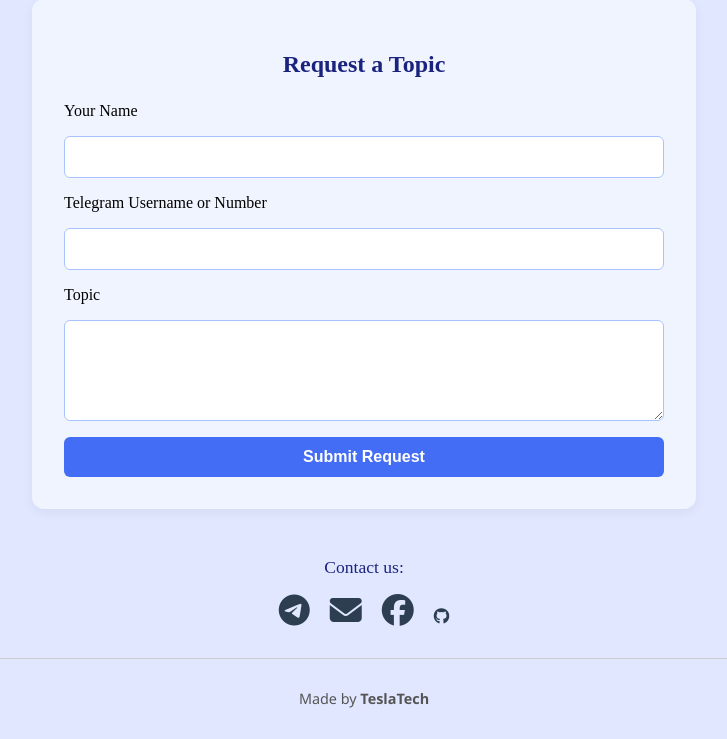
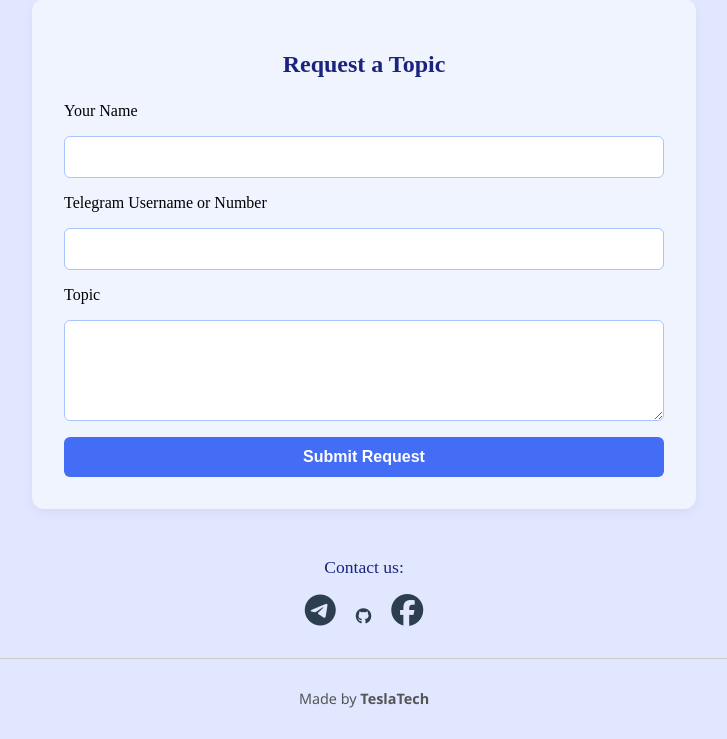
Before and after one commit to teshahriar/TopicDekho, a Flask app: page /request in a window 1280 px wide. Shown: the part 129-868 px from the top of the page, without its empty margins (276-1003 px from the left). Run offline with Flask 3, Linux system fonts and the light colour scheme; some libraries are stand-ins or nearby versions.

Commit message:
Update request.html

```diff
--- a/templates/request.html
+++ b/templates/request.html
@@ -36,8 +36,7 @@
 <div class="contact-icons">
   <p>Contact us:</p>
   <a href="https://t.me/@Teslashahriar" target="_blank"><i class="fab fa-telegram fa-2x"></i></a>
-  <a href="mailto:shahriarkabircricket30@gmail.com"><i class="fas fa-envelope fa-2x"></i></a>
+  <a href="https://github.com/teshahriar/TopicDekho" target="_blank"><i class="fa-brands fa-github"></i></a>
   <a href="https://www.facebook.com/shahriar.kabir.767759" target="_blank"><i class="fab fa-facebook fa-2x"></i></a>
-  <a href="https://github.com/teshahriar/TopicDekho" target="_blank"><i class="fa-brands fa-github"></i></a>
 </div>
 {% endblock %}
```
